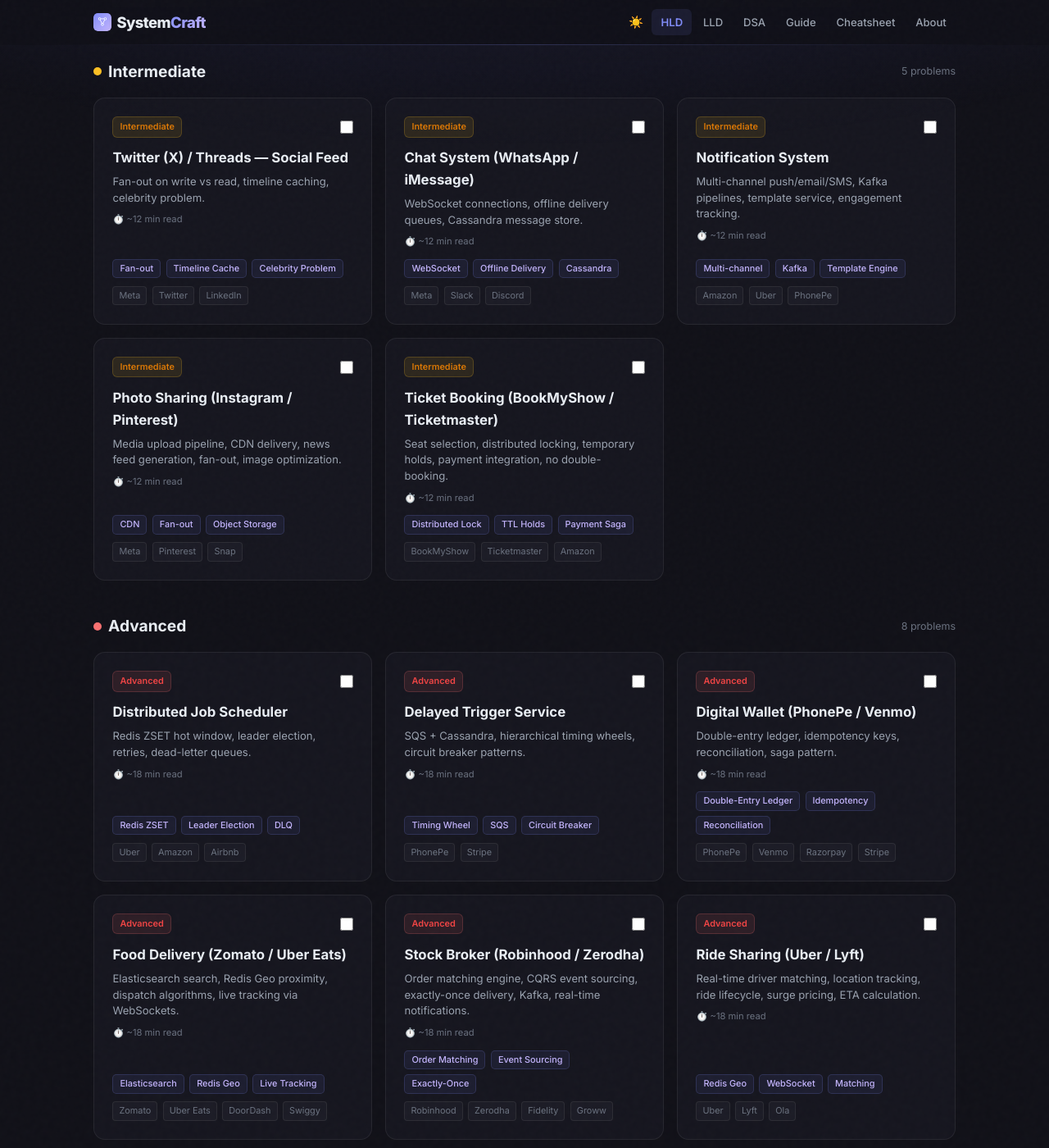
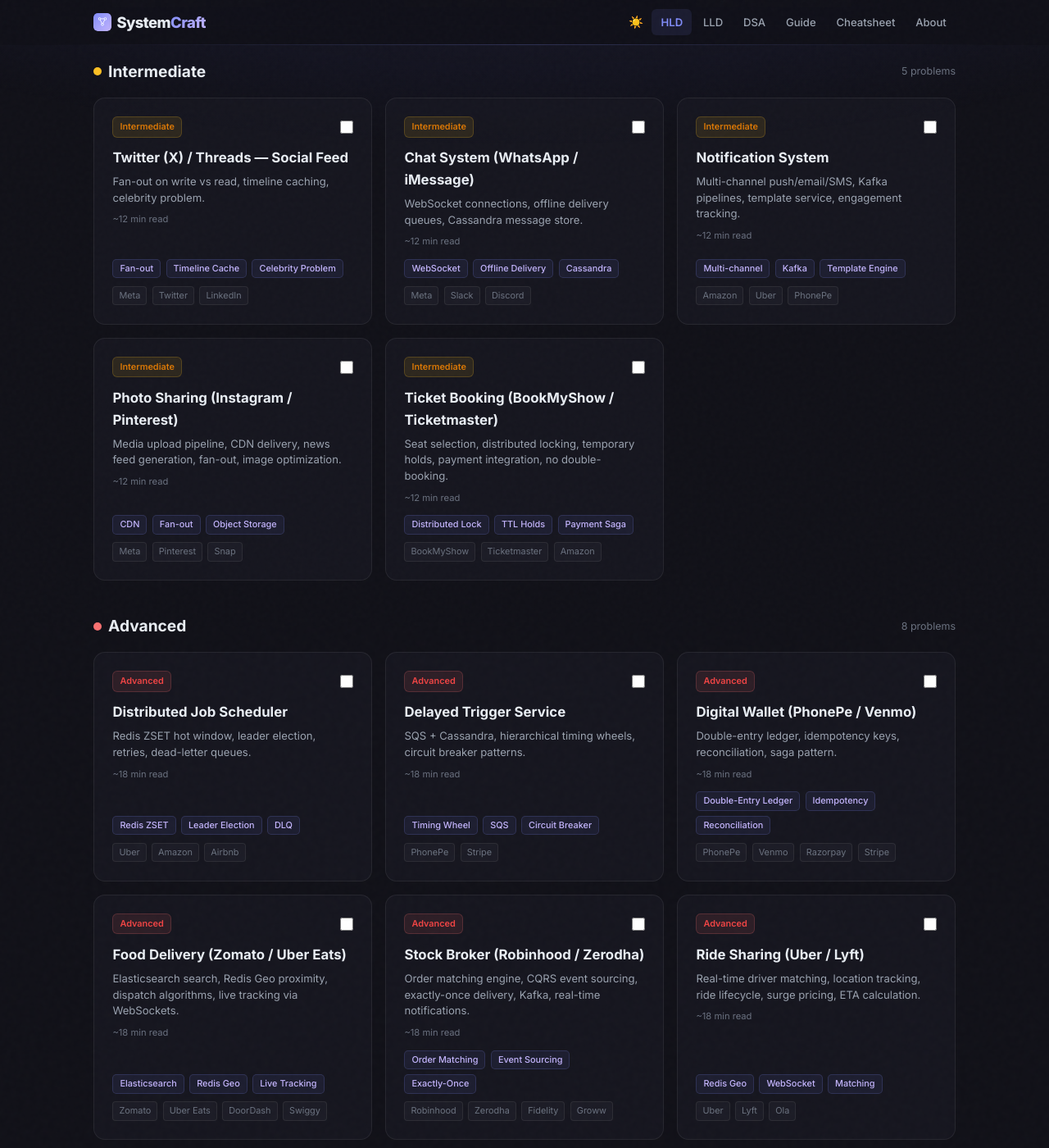
Before and after one commit to iluzn/HLD-Designs, a Jekyll site: the page built from pages/hld.html, in a window 1280 px wide and 1400 px high, scrolled down 1475 px. Shown: the whole window at 82% size. Built offline with Jekyll 4.4.1, drawn with Linux system fonts in a browser that asks for light colours; some of the changed text lies outside the part shown.

Commit message:
remove remaining emojis from HLD page (hero badge + card read times)

```diff
--- a/pages/hld.html
+++ b/pages/hld.html
@@ -58,7 +58,7 @@
 
 <!-- Hero -->
 <section class="hero">
-    <div class="hero-badge">🏗️ System Design</div>
+    <div class="hero-badge">System Design</div>
     <h1>High-Level Design <em>Problems</em></h1>
     <p>Distributed architectures with diagrams, technology choices, deep dives, and trade-offs. Built for interviews at Amazon, Google, Meta, and top startups.</p>
     <div class="hero-stats">
@@ -123,7 +123,7 @@
                     <span class="diff-badge green">Beginner</span>
                 </div>
                 <h3>Real-Time Leaderboard</h3>
-                <p class="card-desc">Redis sorted sets, top-N queries, real-time ranking at scale.<span class="card-time">⏱️ ~8 min read</span></p>
+                <p class="card-desc">Redis sorted sets, top-N queries, real-time ranking at scale.<span class="card-time">~8 min read</span></p>
                 <div class="card-tags">
                     <span class="tag">Redis ZSET</span>
                     <span class="tag">Top-N</span>
@@ -141,7 +141,7 @@
                     <span class="diff-badge green">Beginner</span>
                 </div>
                 <h3>Rate Limiter</h3>
-                <p class="card-desc">Token bucket, sliding window, distributed limiting with Redis Lua scripts.<span class="card-time">⏱️ ~8 min read</span></p>
+                <p class="card-desc">Token bucket, sliding window, distributed limiting with Redis Lua scripts.<span class="card-time">~8 min read</span></p>
                 <div class="card-tags">
                     <span class="tag">Token Bucket</span>
                     <span class="tag">Sliding Window</span>
@@ -160,7 +160,7 @@
                     <span class="diff-badge green">Beginner</span>
                 </div>
                 <h3>Pastebin / Text Sharing</h3>
-                <p class="card-desc">Unique ID generation, object storage, CDN caching, and expiry cleanup. The easiest full system design.<span class="card-time">⏱️ ~10 min read</span></p>
+                <p class="card-desc">Unique ID generation, object storage, CDN caching, and expiry cleanup. The easiest full system design.<span class="card-time">~10 min read</span></p>
                 <div class="card-tags">
                     <span class="tag">Base62 IDs</span>
                     <span class="tag">Object Storage</span>
@@ -179,7 +179,7 @@
                     <span class="diff-badge green">Beginner</span>
                 </div>
                 <h3>Unique ID Generator</h3>
-                <p class="card-desc">Snowflake IDs, UUID, range allocation, clock skew. The building block every distributed system needs.<span class="card-time">⏱️ ~10 min read</span></p>
+                <p class="card-desc">Snowflake IDs, UUID, range allocation, clock skew. The building block every distributed system needs.<span class="card-time">~10 min read</span></p>
                 <div class="card-tags">
                     <span class="tag">Snowflake</span>
                     <span class="tag">UUID</span>
@@ -198,7 +198,7 @@
                     <span class="diff-badge green">Beginner</span>
                 </div>
                 <h3>Key-Value Store (Redis / DynamoDB)</h3>
-                <p class="card-desc">Consistent hashing, replication, quorum reads/writes, LSM trees. Foundation of all distributed DBs.<span class="card-time">⏱️ ~12 min read</span></p>
+                <p class="card-desc">Consistent hashing, replication, quorum reads/writes, LSM trees. Foundation of all distributed DBs.<span class="card-time">~12 min read</span></p>
                 <div class="card-tags">
                     <span class="tag">Consistent Hashing</span>
                     <span class="tag">Replication</span>
@@ -217,7 +217,7 @@
                     <span class="diff-badge green">Beginner</span>
                 </div>
                 <h3>URL Shortener (Bitly / TinyURL)</h3>
-                <p class="card-desc">Base62 encoding, Snowflake IDs, CDN caching, click analytics pipeline.<span class="card-time">⏱️ ~12 min read</span></p>
+                <p class="card-desc">Base62 encoding, Snowflake IDs, CDN caching, click analytics pipeline.<span class="card-time">~12 min read</span></p>
                 <div class="card-tags">
                     <span class="tag">Base62</span>
                     <span class="tag">Snowflake ID</span>
@@ -246,7 +246,7 @@
                     <span class="diff-badge yellow">Intermediate</span>
                 </div>
                 <h3>Twitter (X) / Threads — Social Feed</h3>
-                <p class="card-desc">Fan-out on write vs read, timeline caching, celebrity problem.<span class="card-time">⏱️ ~12 min read</span></p>
+                <p class="card-desc">Fan-out on write vs read, timeline caching, celebrity problem.<span class="card-time">~12 min read</span></p>
                 <div class="card-tags">
                     <span class="tag">Fan-out</span>
                     <span class="tag">Timeline Cache</span>
@@ -265,7 +265,7 @@
                     <span class="diff-badge yellow">Intermediate</span>
                 </div>
                 <h3>Chat System (WhatsApp / iMessage)</h3>
-                <p class="card-desc">WebSocket connections, offline delivery queues, Cassandra message store.<span class="card-time">⏱️ ~12 min read</span></p>
+                <p class="card-desc">WebSocket connections, offline delivery queues, Cassandra message store.<span class="card-time">~12 min read</span></p>
                 <div class="card-tags">
                     <span class="tag">WebSocket</span>
                     <span class="tag">Offline Delivery</span>
@@ -284,7 +284,7 @@
                     <span class="diff-badge yellow">Intermediate</span>
                 </div>
                 <h3>Notification System</h3>
-                <p class="card-desc">Multi-channel push/email/SMS, Kafka pipelines, template service, engagement tracking.<span class="card-time">⏱️ ~12 min read</span></p>
+                <p class="card-desc">Multi-channel push/email/SMS, Kafka pipelines, template service, engagement tracking.<span class="card-time">~12 min read</span></p>
                 <div class="card-tags">
                     <span class="tag">Multi-channel</span>
                     <span class="tag">Kafka</span>
@@ -303,7 +303,7 @@
                     <span class="diff-badge yellow">Intermediate</span>
                 </div>
                 <h3>Photo Sharing (Instagram / Pinterest)</h3>
-                <p class="card-desc">Media upload pipeline, CDN delivery, news feed generation, fan-out, image optimization.<span class="card-time">⏱️ ~12 min read</span></p>
+                <p class="card-desc">Media upload pipeline, CDN delivery, news feed generation, fan-out, image optimization.<span class="card-time">~12 min read</span></p>
                 <div class="card-tags">
                     <span class="tag">CDN</span>
                     <span class="tag">Fan-out</span>
@@ -322,7 +322,7 @@
                     <span class="diff-badge yellow">Intermediate</span>
                 </div>
                 <h3>Ticket Booking (BookMyShow / Ticketmaster)</h3>
-                <p class="card-desc">Seat selection, distributed locking, temporary holds, payment integration, no double-booking.<span class="card-time">⏱️ ~12 min read</span></p>
+                <p class="card-desc">Seat selection, distributed locking, temporary holds, payment integration, no double-booking.<span class="card-time">~12 min read</span></p>
                 <div class="card-tags">
                     <span class="tag">Distributed Lock</span>
                     <span class="tag">TTL Holds</span>
@@ -350,7 +350,7 @@
                     <span class="diff-badge red">Advanced</span>
                 </div>
                 <h3>Distributed Job Scheduler</h3>
-                <p class="card-desc">Redis ZSET hot window, leader election, retries, dead-letter queues.<span class="card-time">⏱️ ~18 min read</span></p>
+                <p class="card-desc">Redis ZSET hot window, leader election, retries, dead-letter queues.<span class="card-time">~18 min read</span></p>
                 <div class="card-tags">
                     <span class="tag">Redis ZSET</span>
                     <span class="tag">Leader Election</span>
@@ -369,7 +369,7 @@
                     <span class="diff-badge red">Advanced</span>
                 </div>
                 <h3>Delayed Trigger Service</h3>
-                <p class="card-desc">SQS + Cassandra, hierarchical timing wheels, circuit breaker patterns.<span class="card-time">⏱️ ~18 min read</span></p>
+                <p class="card-desc">SQS + Cassandra, hierarchical timing wheels, circuit breaker patterns.<span class="card-time">~18 min read</span></p>
                 <div class="card-tags">
                     <span class="tag">Timing Wheel</span>
                     <span class="tag">SQS</span>
@@ -387,7 +387,7 @@
                     <span class="diff-badge red">Advanced</span>
                 </div>
                 <h3>Digital Wallet (PhonePe / Venmo)</h3>
-                <p class="card-desc">Double-entry ledger, idempotency keys, reconciliation, saga pattern.<span class="card-time">⏱️ ~18 min read</span></p>
+                <p class="card-desc">Double-entry ledger, idempotency keys, reconciliation, saga pattern.<span class="card-time">~18 min read</span></p>
                 <div class="card-tags">
                     <span class="tag">Double-Entry Ledger</span>
                     <span class="tag">Idempotency</span>
@@ -407,7 +407,7 @@
                     <span class="diff-badge red">Advanced</span>
                 </div>
                 <h3>Food Delivery (Zomato / Uber Eats)</h3>
-                <p class="card-desc">Elasticsearch search, Redis Geo proximity, dispatch algorithms, live tracking via WebSockets.<span class="card-time">⏱️ ~18 min read</span></p>
+                <p class="card-desc">Elasticsearch search, Redis Geo proximity, dispatch algorithms, live tracking via WebSockets.<span class="card-time">~18 min read</span></p>
                 <div class="card-tags">
                     <span class="tag">Elasticsearch</span>
                     <span class="tag">Redis Geo</span>
@@ -427,7 +427,7 @@
                     <span class="diff-badge red">Advanced</span>
                 </div>
                 <h3>Stock Broker (Robinhood / Zerodha)</h3>
-                <p class="card-desc">Order matching engine, CQRS event sourcing, exactly-once delivery, Kafka, real-time notifications.<span class="card-time">⏱️ ~18 min read</span></p>
+                <p class="card-desc">Order matching engine, CQRS event sourcing, exactly-once delivery, Kafka, real-time notifications.<span class="card-time">~18 min read</span></p>
                 <div class="card-tags">
                     <span class="tag">Order Matching</span>
                     <span class="tag">Event Sourcing</span>
@@ -447,7 +447,7 @@
                     <span class="diff-badge red">Advanced</span>
                 </div>
                 <h3>Ride Sharing (Uber / Lyft)</h3>
-                <p class="card-desc">Real-time driver matching, location tracking, ride lifecycle, surge pricing, ETA calculation.<span class="card-time">⏱️ ~18 min read</span></p>
+                <p class="card-desc">Real-time driver matching, location tracking, ride lifecycle, surge pricing, ETA calculation.<span class="card-time">~18 min read</span></p>
                 <div class="card-tags">
                     <span class="tag">Redis Geo</span>
                     <span class="tag">WebSocket</span>
@@ -466,7 +466,7 @@
                     <span class="diff-badge red">Advanced</span>
                 </div>
                 <h3>Video Streaming (Netflix / YouTube)</h3>
-                <p class="card-desc">Video encoding pipeline, CDN edge caching, adaptive bitrate streaming, recommendation engine.<span class="card-time">⏱️ ~18 min read</span></p>
+                <p class="card-desc">Video encoding pipeline, CDN edge caching, adaptive bitrate streaming, recommendation engine.<span class="card-time">~18 min read</span></p>
                 <div class="card-tags">
                     <span class="tag">CDN</span>
                     <span class="tag">Encoding Pipeline</span>
@@ -485,7 +485,7 @@
                     <span class="diff-badge red">Advanced</span>
                 </div>
                 <h3>Collaborative Editing (Google Docs / Notion)</h3>
-                <p class="card-desc">Real-time multi-user editing, OT/CRDT conflict resolution, presence tracking, version history.<span class="card-time">⏱️ ~18 min read</span></p>
+                <p class="card-desc">Real-time multi-user editing, OT/CRDT conflict resolution, presence tracking, version history.<span class="card-time">~18 min read</span></p>
                 <div class="card-tags">
                     <span class="tag">CRDT</span>
                     <span class="tag">WebSocket</span>
```
